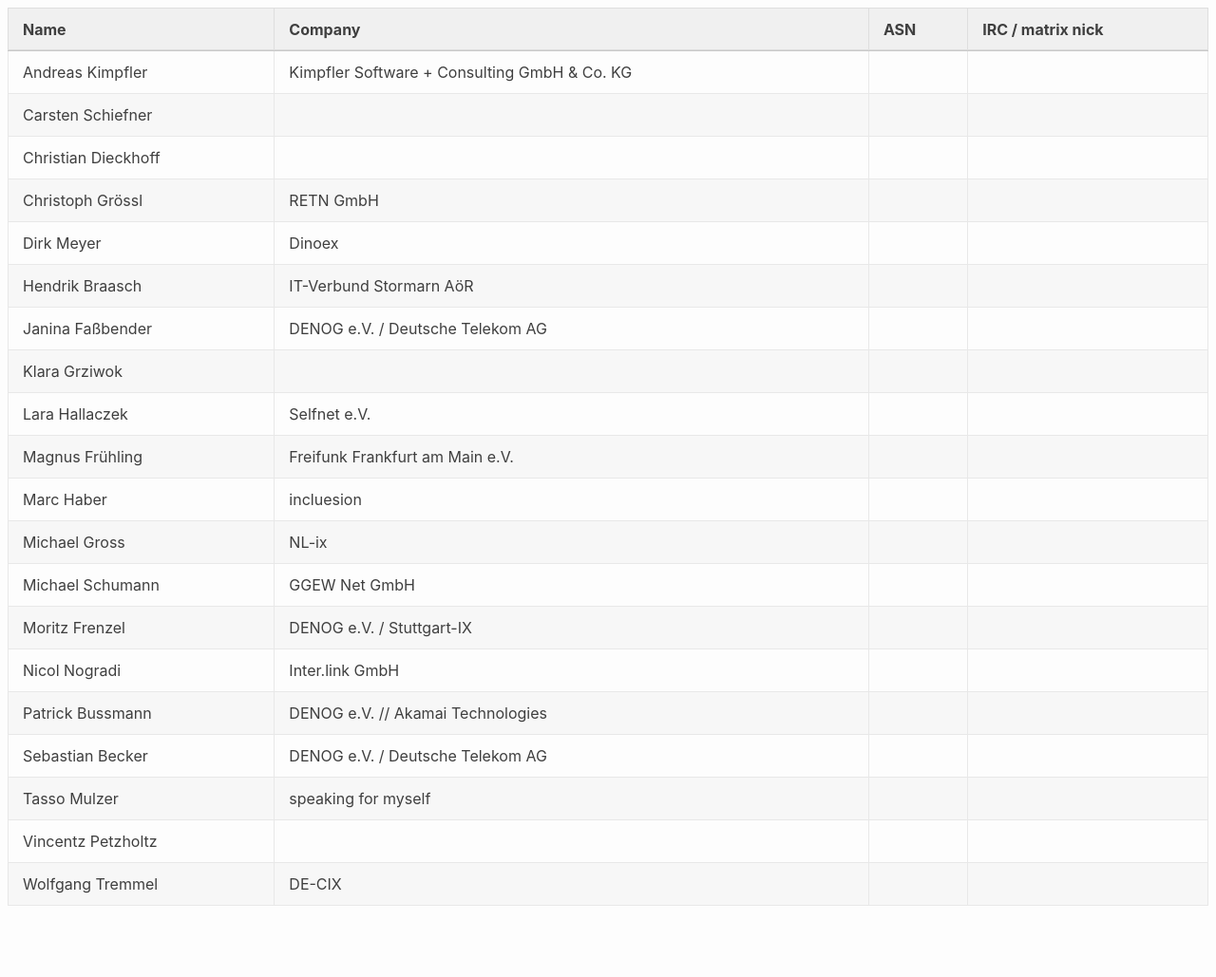
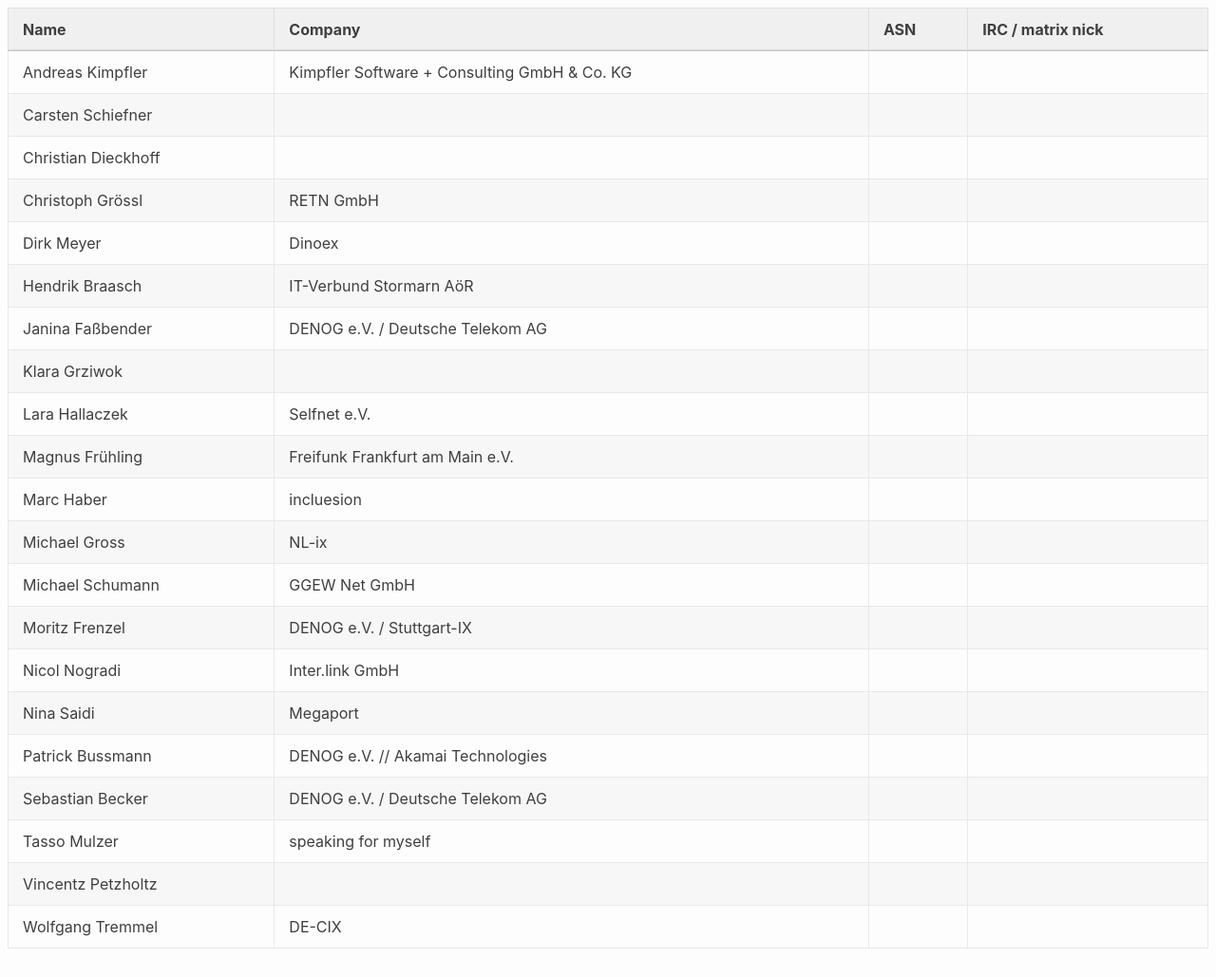
Before and after one commit to denog/pretix-attendeelist, a Jekyll site: the page built from member2025/index.markdown, in a window 1280 px wide and 1029 px high. Shown: the whole window at 95% size. Built offline with Jekyll 4.4.1, drawn with Linux system fonts in a browser that asks for light colours.

Commit message:
Latest data: Thu Feb 13 20:10:46 UTC 2025

```diff
--- a/_data/attendees_member2025.json
+++ b/_data/attendees_member2025.json
@@ -90,6 +90,12 @@
     "asn": null
   },
   {
+    "name": "Nina Saidi",
+    "company": "Megaport",
+    "irc": null,
+    "asn": null
+  },
+  {
     "name": "Patrick Bussmann",
     "company": "DENOG e.V. // Akamai Technologies",
     "irc": null,
```
